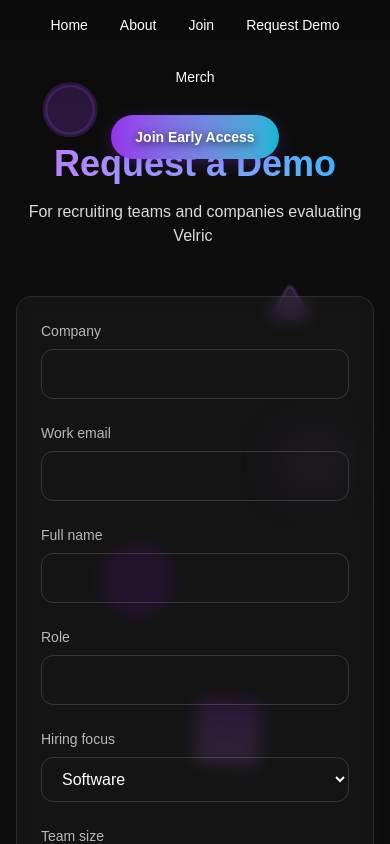
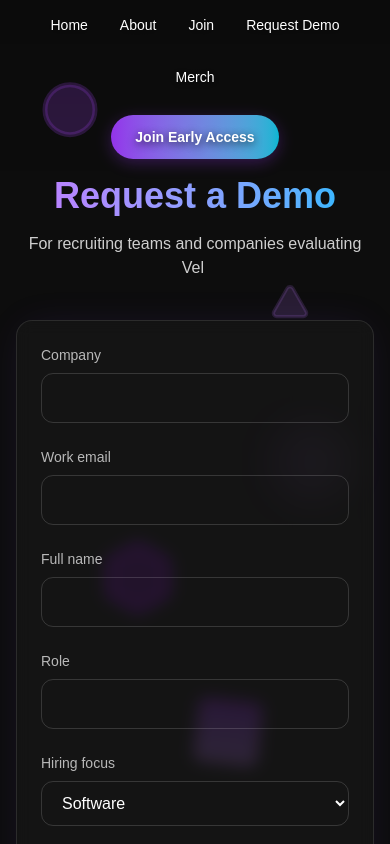
Before and after one commit to velric-ai/velric, a Next.js app: page /contact in a window 390 px wide. Shown: the top 844 px of the page. Built offline with nearby package versions, Linux system fonts and the light colour scheme.

Commit message:
Fixed Request Demo page typing animation and motion issues

```diff
--- a/pages/contact.tsx
+++ b/pages/contact.tsx
@@ -11,16 +11,14 @@
     const cursor = document.createElement("div");
     cursor.classList.add("cursor-glow");
     document.body.appendChild(cursor);
-
     const move = (e: MouseEvent) => {
-      cursor.style.left = `${e.clientX}px`;
-      cursor.style.top = `${e.clientY}px`;
+      cursor.style.left = e.clientX + "px";
+      cursor.style.top = e.clientY + "px";
     };
-
     document.addEventListener("mousemove", move);
     return () => {
       document.removeEventListener("mousemove", move);
-      cursor.remove();
+      if (document.body.contains(cursor)) document.body.removeChild(cursor);
     };
   }, []);
 
@@ -32,33 +30,33 @@
       <div className="fixed inset-0 pointer-events-none z-0">
         <motion.div
           className="absolute top-20 left-10 text-purple-500/20"
-          animate={{ y: [0, -15, 0] }}
+          animate={{ y: [0, -20, 0] }}
           transition={{ duration: 6, repeat: Infinity, ease: "easeInOut" }}
         >
           <Circle size={60} fill="currentColor" />
         </motion.div>
         <motion.div
           className="absolute top-1/3 right-20 text-purple-400/15"
-          animate={{ y: [0, 20, 0] }}
+          animate={{ y: [0, 25, 0] }}
           transition={{ duration: 5, repeat: Infinity, ease: "easeInOut", delay: 1 }}
         >
           <Triangle size={40} fill="currentColor" />
         </motion.div>
         <motion.div
           className="absolute bottom-1/4 left-1/4 text-purple-600/10"
-          animate={{ y: [0, -25, 0] }}
+          animate={{ y: [0, -30, 0] }}
           transition={{ duration: 7, repeat: Infinity, ease: "easeInOut", delay: 0.5 }}
         >
           <Hexagon size={80} fill="currentColor" />
         </motion.div>
         <motion.div
           className="absolute top-1/2 right-10 w-20 h-20 bg-gradient-to-r from-purple-500/10 to-purple-300/10 rounded-full blur-xl"
-          animate={{ scale: [1, 1.1, 1], opacity: [0.6, 1, 0.6] }}
+          animate={{ scale: [1, 1.15, 1], opacity: [0.5, 1, 0.5] }}
           transition={{ duration: 6, repeat: Infinity, ease: "easeInOut" }}
         />
         <motion.div
           className="absolute bottom-20 right-1/3 w-16 h-16 bg-gradient-to-l from-purple-400/15 to-purple-600/15 rounded-lg rotate-45"
-          animate={{ rotate: [45, 50, 45] }}
+          animate={{ rotate: [45, 55, 45] }}
           transition={{ duration: 8, repeat: Infinity, ease: "easeInOut" }}
         />
       </div>
@@ -67,8 +65,8 @@
 
       {/* Header Section */}
       <motion.section
-        className="text-center pt-36 pb-12 px-4 md:px-8 lg:px-16 max-w-3xl mx-auto relative z-10"
-        initial={{ opacity: 0, y: 25 }}
+        className="text-center pt-44 pb-10 px-4 md:px-8 lg:px-16 max-w-3xl mx-auto relative z-10"
+        initial={{ opacity: 0, y: 30 }}
         animate={{ opacity: 1, y: 0 }}
         transition={{ duration: 1, ease: "easeOut" }}
       >
@@ -76,30 +74,24 @@
           Request a Demo
         </h1>
 
-        {/* Smooth Typing Animation */}
+        {/* 👇 Added Typing Animation Here */}
         <motion.div
-          className="text-white/80 text-base md:text-lg mt-2"
+          className="text-white/80 text-base md:text-lg"
           initial={{ opacity: 0 }}
           animate={{ opacity: 1 }}
-          transition={{ delay: 0.5, duration: 1 }}
+          transition={{ delay: 0.4, duration: 0.8 }}
         >
           <TypeAnimation
             sequence={[
               "For recruiting teams and companies evaluating Velric...",
-              2500,
-              "Tell us a bit about your organization and goals.",
-              2500,
+              2000,
+              "Tell us a bit about your org and goals.",
+              2000,
             ]}
-            speed={45} // slower, smoother typing
-            deletionSpeed={35} // smoother backspacing
+            wrapper="span"
             cursor={true}
             repeat={Infinity}
-            wrapper="span"
-            style={{
-              display: "inline-block",
-              color: "rgba(255,255,255,0.85)",
-              fontWeight: 500,
-            }}
+            style={{ display: "inline-block" }}
           />
         </motion.div>
       </motion.section>
@@ -107,15 +99,15 @@
       {/* Form Section */}
       <section className="relative z-10 max-w-3xl mx-auto px-4 md:px-8 lg:px-16 pb-24">
         <motion.div
-          className="rounded-2xl border border-white/10 bg-white/[0.03] backdrop-blur p-6 md:p-8 shadow-lg shadow-purple-800/10"
-          initial={{ opacity: 0, y: 35 }}
+          className="rounded-2xl border border-white/10 bg-white/[0.03] backdrop-blur p-6 md:p-8 shadow-[0_0_40px_-10px_rgba(124,58,237,0.15)]"
+          initial={{ opacity: 0, y: 40 }}
           animate={{ opacity: 1, y: 0 }}
-          transition={{ delay: 0.6, duration: 0.9, ease: "easeOut" }}
+          transition={{ delay: 0.5, duration: 0.9, ease: "easeOut" }}
         >
           {submitted ? (
             <motion.div
               className="text-center py-16"
-              initial={{ opacity: 0, scale: 0.95 }}
+              initial={{ opacity: 0, scale: 0.9 }}
               animate={{ opacity: 1, scale: 1 }}
               transition={{ duration: 0.6 }}
             >
@@ -137,7 +129,7 @@
               }}
               initial={{ opacity: 0 }}
               animate={{ opacity: 1 }}
-              transition={{ delay: 0.8, duration: 1 }}
+              transition={{ delay: 0.7, duration: 1 }}
             >
               <div className="grid gap-6 md:grid-cols-2">
                 <Field label="Company" name="company" required />
@@ -154,7 +146,7 @@
                   <select
                     id="focus-select"
                     name="focus"
-                    className="w-full bg-transparent border border-white/15 rounded-xl px-4 py-3 outline-none focus:border-purple-400 transition-colors duration-300"
+                    className="w-full bg-transparent border border-white/15 rounded-xl px-4 py-3 outline-none focus:border-purple-400"
                     defaultValue="Software"
                   >
                     <option className="bg-[#0D0D0D]">Software</option>
@@ -164,7 +156,11 @@
                     <option className="bg-[#0D0D0D]">Other</option>
                   </select>
                 </div>
-                <Field label="Team size" name="headcount" placeholder="e.g., 5–20 engineers" />
+                <Field
+                  label="Team size"
+                  name="headcount"
+                  placeholder="e.g., 5–20 engineers"
+                />
               </div>
 
               <div>
@@ -174,7 +170,7 @@
                 <textarea
                   name="message"
                   rows={5}
-                  className="w-full bg-transparent border border-white/15 rounded-xl px-4 py-3 outline-none focus:border-purple-400 transition-colors duration-300"
+                  className="w-full bg-transparent border border-white/15 rounded-xl px-4 py-3 outline-none focus:border-purple-400"
                   placeholder="Share use-cases, timelines, or specific roles you’re hiring for…"
                 />
               </div>
@@ -183,9 +179,9 @@
 
               <motion.button
                 type="submit"
-                whileHover={{ scale: 1.03, boxShadow: "0 0 20px rgba(124,58,237,0.5)" }}
-                whileTap={{ scale: 0.97 }}
-                className="w-full md:w-auto px-6 py-3 rounded-xl bg-gradient-to-r from-purple-500 to-sky-400 font-semibold transition-all duration-300"
+                whileHover={{ scale: 1.03 }}
+                whileTap={{ scale: 0.98 }}
+                className="w-full md:w-auto px-6 py-3 rounded-xl bg-gradient-to-r from-purple-500 to-sky-400 font-semibold hover:shadow-[0_0_25px_-5px_rgba(124,58,237,0.5)] transition"
               >
                 Submit request
               </motion.button>
@@ -226,7 +222,7 @@
       name={name}
       required={required}
       placeholder={placeholder}
-      className="w-full bg-transparent border border-white/15 rounded-xl px-4 py-3 outline-none focus:border-purple-400 transition-colors duration-300"
+      className="w-full bg-transparent border border-white/15 rounded-xl px-4 py-3 outline-none focus:border-purple-400"
     />
   </motion.div>
 );
```
